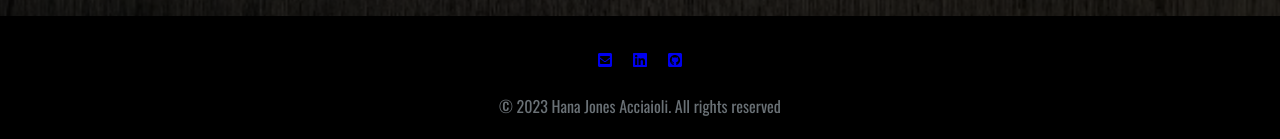
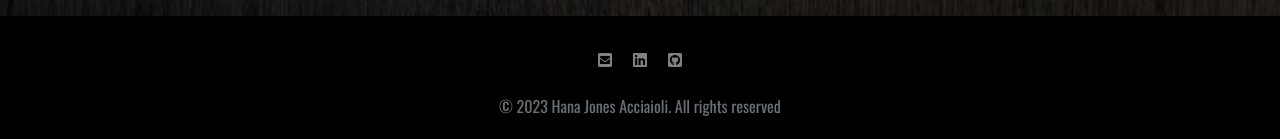
Before and after one commit to hana-acciaioli/portfolio, a React (Create React App) app: page / in a window 1280 px wide. Shown: the part 653-792 px from the top of the page. Built offline with nearby package versions, Linux system fonts and the light colour scheme.

Commit message:
socials default and hover colors edited

```diff
--- a/src/components/Layout/Footer/Footer.css
+++ b/src/components/Layout/Footer/Footer.css
@@ -16,11 +16,6 @@
   padding: 0.6em;
   width: 50px;
 }
-
-/* .social-footer a {
-  color: #070707 !important;
-  background-color: white;
-} */
 
 footer {
   width: 100vw;
@@ -53,9 +48,11 @@ a[name]:hover::after {
 }
 a:hover {
   text-decoration: none;
+  color: rgb(221, 214, 214);
 }
 a {
   position: relative;
   display: inline-block;
   margin-top: 20px;
+  color: grey;
 }
```
